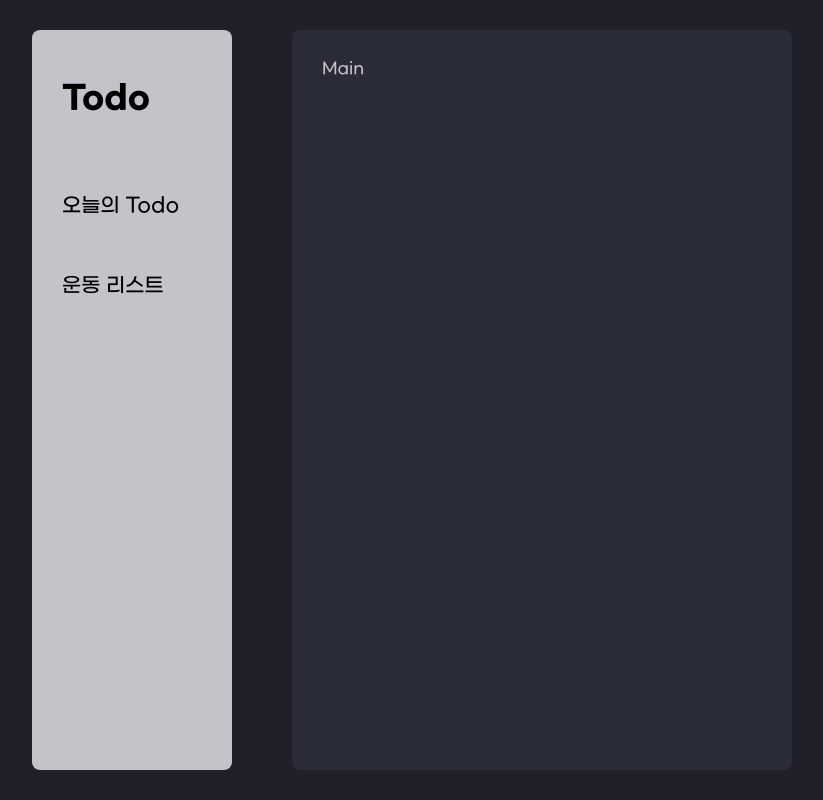
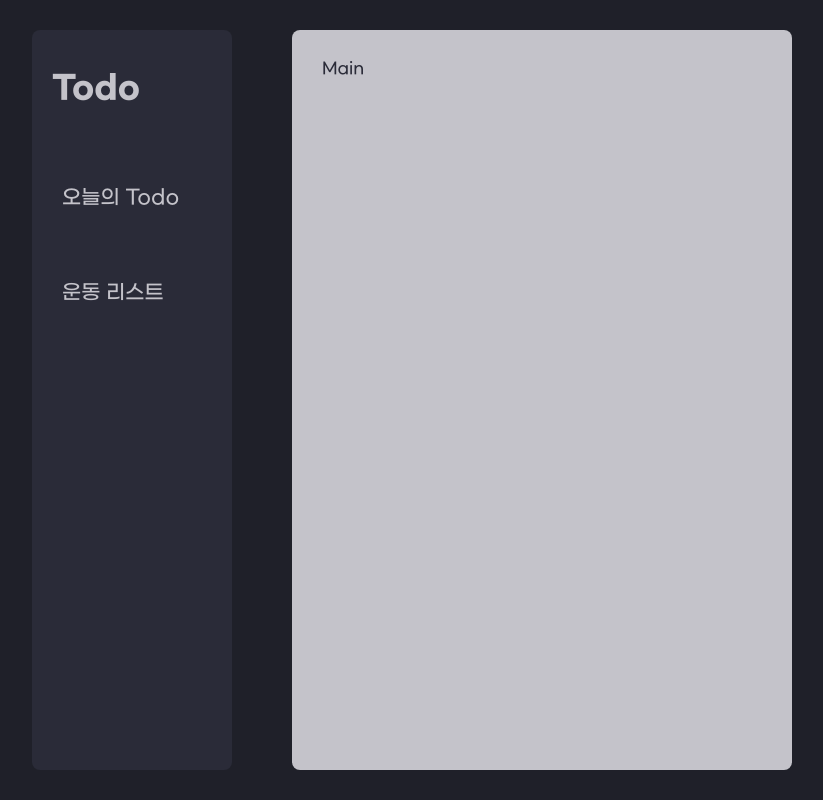
Before and after one commit to kimSojinn/GymTodo, a React (Create React App) app in the folder gymtodo/: page / in a window 1280 px wide. Shown: the whole page, without its empty margins (228-1051 px from the left). Built offline with nearby package versions, Linux system fonts and the light colour scheme.

Commit message:
Navbar 호버, 클릭시 스타일 적용

```diff
--- a/gymtodo/src/components/Lists/Lists.tsx
+++ b/gymtodo/src/components/Lists/Lists.tsx
@@ -5,8 +5,8 @@ export const Lists = () => {
 };
 
 const SLists = styled.div`
-  background-color: #2a2b38;
-  color: #c4c3ca;
+  background-color: #c4c3ca;
+  color: #2a2b38;
   height: calc(100vh - 60px);
   width: 39.063vw;
   margin: 30px;
--- a/gymtodo/src/components/Main/Main.tsx
+++ b/gymtodo/src/components/Main/Main.tsx
@@ -5,8 +5,8 @@ export const Main = () => {
 };
 
 const SMain = styled.div`
-  background-color: #2a2b38;
-  color: #c4c3ca;
+  background-color: #c4c3ca;
+  color: #2a2b38;
   height: calc(100vh - 60px);
   width: 39.063vw;
   margin: 30px;
--- a/gymtodo/src/components/common/Layout/Navbar.tsx
+++ b/gymtodo/src/components/common/Layout/Navbar.tsx
@@ -1,22 +1,34 @@
-import { useState } from 'react';
-import { Link } from 'react-router-dom';
+import { useEffect, useState } from 'react';
+import { Link, useLocation } from 'react-router-dom';
 import styled from 'styled-components';
 
 export const Navbar = () => {
-  const [active, setActive] = useState('');
-
+  const [active, setActive] = useState('/main');
+  const location = useLocation();
   const handleClick = (path: string) => {
     setActive(path);
   };
+
+  useEffect(() => {
+    setActive(location.pathname);
+  }, [location]);
 
   return (
     <SNavbar>
       <div className="layout">
         <h1 className="title">Todo</h1>
-        <Link to="/main" onClick={() => handleClick('/main')}>
+        <Link
+          to="/main"
+          onClick={() => handleClick('/main')}
+          className={active === '/main' ? 'active' : ''}
+        >
           오늘의 Todo
         </Link>
-        <Link to="/list" onClick={() => handleClick('/list')}>
+        <Link
+          to="/list"
+          onClick={() => handleClick('/list')}
+          className={active === '/list' ? 'active' : ''}
+        >
           운동 리스트
         </Link>
       </div>
@@ -25,11 +37,12 @@ export const Navbar = () => {
 };
 
 const SNavbar = styled.div`
-  background-color: #c4c3ca;
+  background-color: #2a2b38;
+  color: #c4c3ca;
   height: calc(100vh - 60px);
   width: 15.625vw;
   margin: 30px;
-  padding: 30px;
+  padding: 20px;
   border-radius: 8px;
   display: flex;
   flex-direction: column;
@@ -37,18 +50,25 @@ const SNavbar = styled.div`
   .layout {
     display: flex;
     flex-direction: column;
-    gap: 60px;
+    gap: 50px;
   }
   a {
     color: inherit;
     text-decoration: none;
     font-size: 20px;
+    display: flex;
+    align-items: center;
+    padding-left: 10px;
+    height: 45px;
+    transition:
+      background-color 0.2s,
+      color 0.2s;
   }
-  a:hover {
-    color: #696969;
+  a:hover,
+  a.active {
+    color: #2a2b38;
     background-color: #ffeba7;
     border-radius: 8px;
-    height: 45px;
-    // padding: 20px 0 0 10px;
+    height: 50px;
   }
 `;
--- a/gymtodo/src/components/common/Login/Login.tsx
+++ b/gymtodo/src/components/common/Login/Login.tsx
@@ -16,7 +16,7 @@ export const Login = () => {
                 className="form-style"
                 placeholder="Your Id"
                 id="logid"
-                autoComplete="off"
+                autoComplete="new-password"
               />
               <img src={Email} className="email-icon" alt="email" />
               <input
@@ -25,7 +25,7 @@ export const Login = () => {
                 className="form-style"
                 placeholder="Your Password"
                 id="logpass"
-                autoComplete="off"
+                autoComplete="new-password"
               />
               <img src={Password} className="password-icon" alt="password" />
             </div>
```
